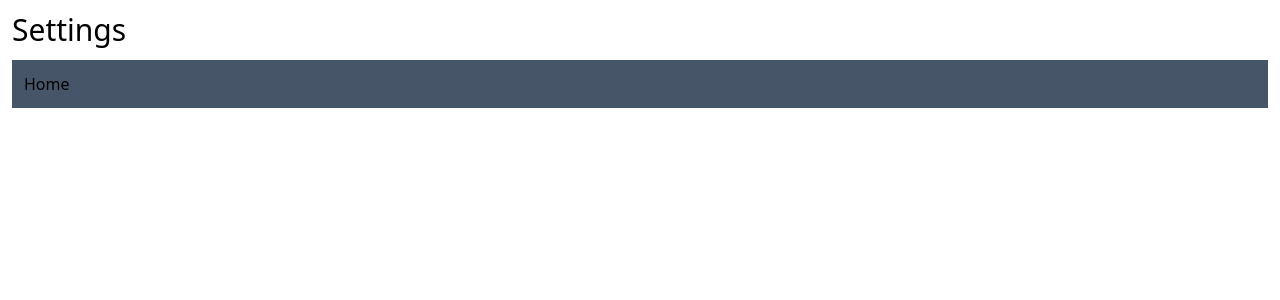
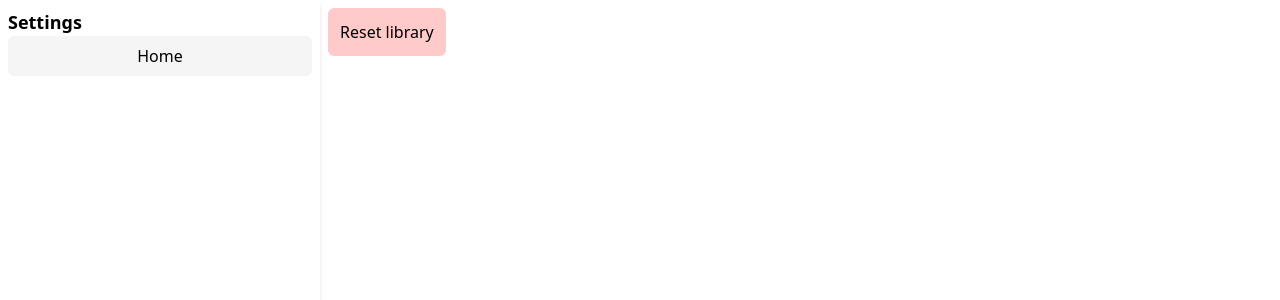
Before and after one commit to callum-jones19/coralia, a React (Vite) app: page /settings in a window 1280 px wide. Shown: the top 300 px of the page. Built offline with nearby package versions, Linux system fonts and the light colour scheme.

Commit message:
Add basic framework for clearing library and cache

```diff
--- a/src/api/commands.ts
+++ b/src/api/commands.ts
@@ -1,5 +1,13 @@
 import { invoke } from "@tauri-apps/api";
 import { Duration, Song } from "../types";
+
+export const resetLibraryBackend = () => {
+  console.log('test2');
+  const tmp = invoke<void>("clear_library_and_cache", {});
+  console.log(tmp);
+  return tmp;
+};
+
 
 export const addLibraryFolders = (folders: string[]) => {
   invoke("add_library_directories", { rootDirs: folders })
--- a/src/components/SideBar.tsx
+++ b/src/components/SideBar.tsx
@@ -56,6 +56,9 @@ export default function SideBar() {
         <Link to="/home/albums" className="bg-white rounded-sm text-center">
           Albums
         </Link>
+        <Link to="/settings" className="bg-white rounded-sm text-center">
+          Settings
+        </Link>
         <div className="flex flex-col gap-3">
           {imgSrc && (
             <img
--- a/src/screens/SettingsScreen.tsx
+++ b/src/screens/SettingsScreen.tsx
@@ -1,10 +1,36 @@
-import { Link } from "react-router";
+import { Link, useNavigate } from "react-router";
+import { resetLibraryBackend } from "../api/commands";
 
 export default function SettingsScreen() {
+  const navigate = useNavigate();
+  const resetLibrary = () => {
+    resetLibraryBackend()
+      .then(() => {
+        console.log('fuck')
+        const t = navigate("/");
+        if (t) {
+          t.catch(e => console.error(e));
+        }
+      })
+      .catch(e => console.log(e));
+  }
+
   return (
-    <div className="flex flex-col gap-3 p-3">
-      <p className="text-3xl">Settings</p>
-      <Link to={"/"} className="bg-slate-600 p-3">Home</Link>
+    <div className="w-full h-full flex flex-row">
+      <div className="basis-1/4 flex flex-col shadow-md p-2">
+        <h2 className="font-bold text-lg">Settings</h2>
+        <Link to="/home" className="bg-neutral-100 p-2 rounded-md text-center">
+          Home
+        </Link>
+      </div>
+      <div className="flex-grow p-2">
+        <button
+          className="bg-red-200 p-3 rounded-md"
+          onClick={() => resetLibrary()}
+        >
+          Reset library
+        </button>
+      </div>
     </div>
   );
 }
```
Also changed, not shown: 2 other files (tests, documents, lock files or other folders).
